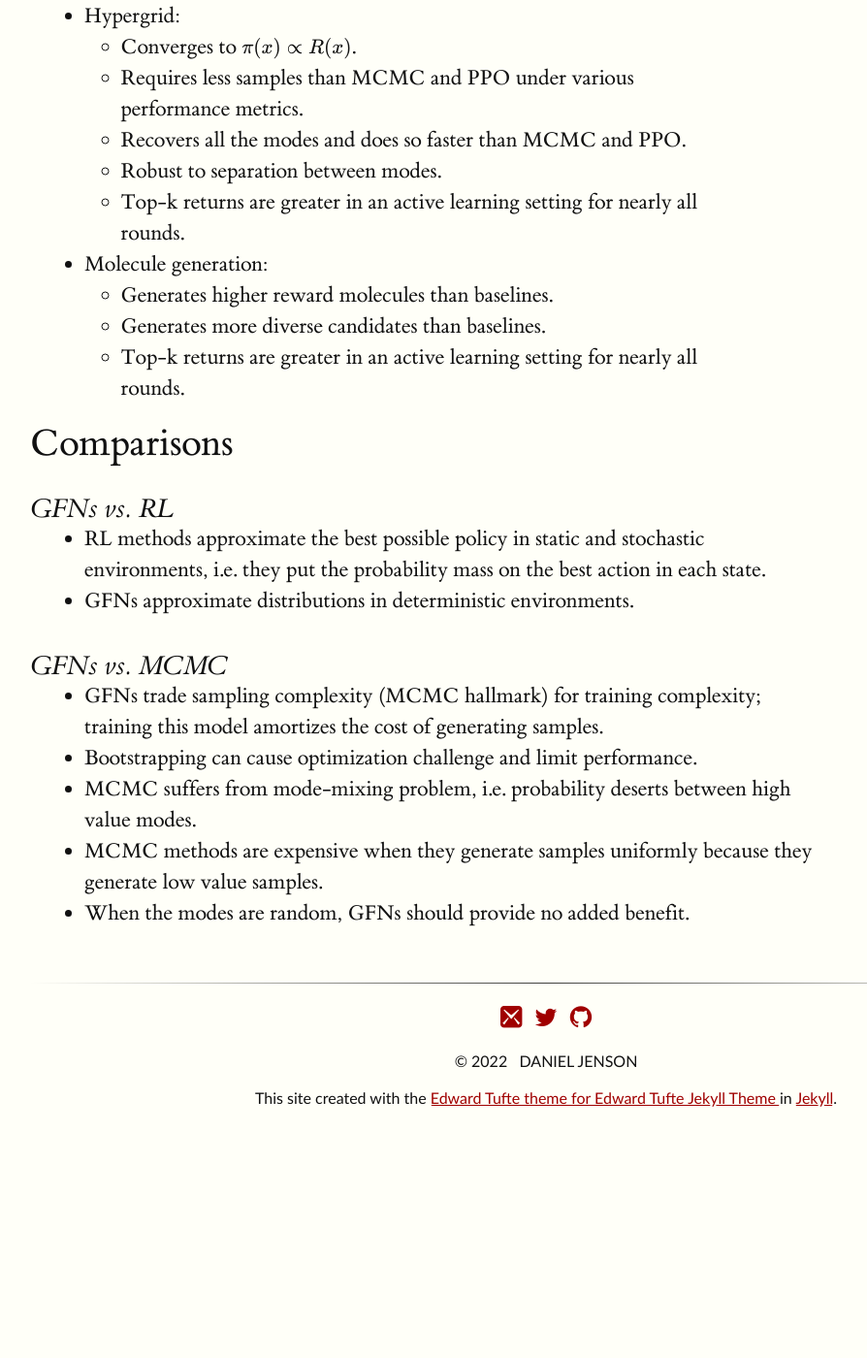
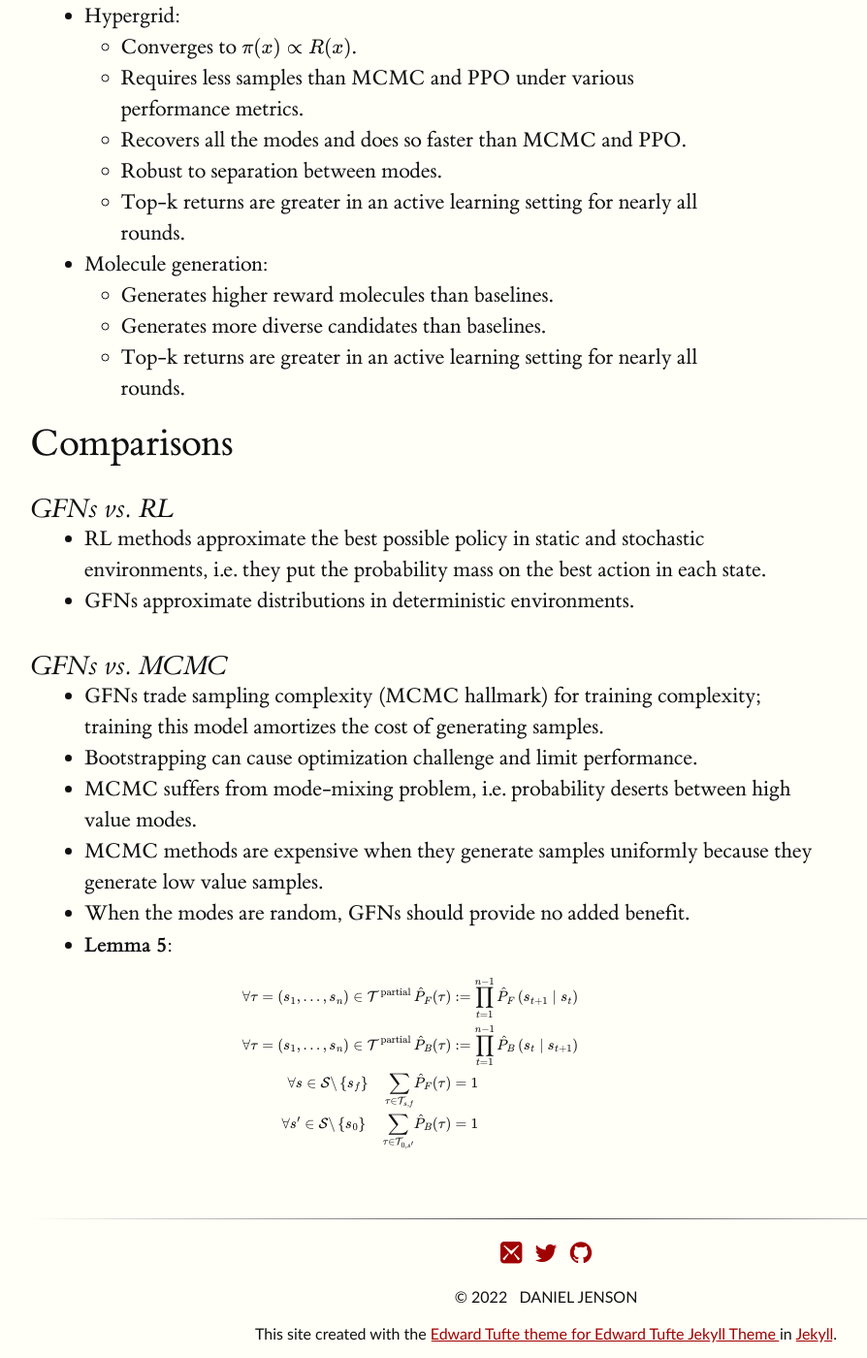
Before and after one commit to danjenson/et, a Jekyll site: the page built from notes.md, in a window 1280 px wide and 1400 px high, scrolled down 5850 px. Shown: the whole window at 97% size, without its empty margins (129-1023 px from the left). Built offline with Jekyll 4.4.1, drawn with Linux system fonts in a browser that asks for light colours; some web fonts are replaced; before the commit the page ends 7007 px from its top, so only the background shows below that.

Commit message:
centering mathjax, tweaks to notes on escaping underscores

```diff
--- a/assets/css/main.scss
+++ b/assets/css/main.scss
@@ -212,6 +212,7 @@
   line-height: 1.08888888888889;
 }
 
+.MathJax,
 p,
 pre,
 ol,
--- a/docs/assets/css/main.css
+++ b/docs/assets/css/main.css
@@ -180,7 +180,7 @@
 
 p .subtitle { font-style: italic; margin-top: 2.1777777777777778rem; margin-bottom: 2.1777777777777778rem; font-size: 1.8rem; display: block; line-height: 1.08888888888889; }
 
-p, pre, ol, ul { font-size: 1.4rem; max-width: 70%; }
+.MathJax, p, pre, ol, ul { font-size: 1.4rem; max-width: 70%; }
 
 p { padding-top: 1%; padding-bottom: 1%; }
 
--- a/docs/feed.xml
+++ b/docs/feed.xml
@@ -1,4 +1,4 @@
-<?xml version="1.0" encoding="utf-8"?><feed xmlns="http://www.w3.org/2005/Atom" ><generator uri="https://jekyllrb.com/" version="4.2.2">Jekyll</generator><link href="https://danjenson.github.io/et/feed.xml" rel="self" type="application/atom+xml" /><link href="https://danjenson.github.io/et/" rel="alternate" type="text/html" /><updated>2022-09-20T16:20:18-07:00</updated><id>https://danjenson.github.io/et/feed.xml</id><title type="html">Edward Tufte Jekyll Theme</title><subtitle>This is a sample Edward Tufte Jekyll Theme.</subtitle><author><name>Daniel Jenson</name></author><entry><title type="html">Welcome to Jekyll!</title><link href="https://danjenson.github.io/et/jekyll/update/2022/09/13/Hello-World.html" rel="alternate" type="text/html" title="Welcome to Jekyll!" /><published>2022-09-13T15:50:54-07:00</published><updated>2022-09-13T15:50:54-07:00</updated><id>https://danjenson.github.io/et/jekyll/update/2022/09/13/Hello-World</id><content type="html" xml:base="https://danjenson.github.io/et/jekyll/update/2022/09/13/Hello-World.html"><![CDATA[<p>You’ll find this post in your <code class="language-plaintext highlighter-rouge">_posts</code> directory. Go ahead and edit it and re-build the site to see your changes. You can rebuild the site in many different ways, but the most common way is to run <code class="language-plaintext highlighter-rouge">jekyll serve</code>, which launches a web server and auto-regenerates your site when a file is updated.</p>
+<?xml version="1.0" encoding="utf-8"?><feed xmlns="http://www.w3.org/2005/Atom" ><generator uri="https://jekyllrb.com/" version="4.2.2">Jekyll</generator><link href="https://danjenson.github.io/et/feed.xml" rel="self" type="application/atom+xml" /><link href="https://danjenson.github.io/et/" rel="alternate" type="text/html" /><updated>2022-09-20T19:17:59-07:00</updated><id>https://danjenson.github.io/et/feed.xml</id><title type="html">Edward Tufte Jekyll Theme</title><subtitle>This is a sample Edward Tufte Jekyll Theme.</subtitle><author><name>Daniel Jenson</name></author><entry><title type="html">Welcome to Jekyll!</title><link href="https://danjenson.github.io/et/jekyll/update/2022/09/13/Hello-World.html" rel="alternate" type="text/html" title="Welcome to Jekyll!" /><published>2022-09-13T15:50:54-07:00</published><updated>2022-09-13T15:50:54-07:00</updated><id>https://danjenson.github.io/et/jekyll/update/2022/09/13/Hello-World</id><content type="html" xml:base="https://danjenson.github.io/et/jekyll/update/2022/09/13/Hello-World.html"><![CDATA[<p>You’ll find this post in your <code class="language-plaintext highlighter-rouge">_posts</code> directory. Go ahead and edit it and re-build the site to see your changes. You can rebuild the site in many different ways, but the most common way is to run <code class="language-plaintext highlighter-rouge">jekyll serve</code>, which launches a web server and auto-regenerates your site when a file is updated.</p>
 
 <p>Jekyll requires blog post files to be named according to the following format:</p>
 
--- a/docs/index.html
+++ b/docs/index.html
@@ -109,8 +109,8 @@
 <p>Here are some quirks:</p>
 
 <ol>
-  <li>If subscripts aren’t rendering correctly in Mathjax, escape them with an
-underscore, e.g. <code class="language-plaintext highlighter-rouge">$\vec{a}\_i$</code> renders as $\vec{a}_i$.</li>
+  <li>In inline MathJax blocks, i.e. single <code class="language-plaintext highlighter-rouge">$</code> delimiters, escape subscripts,
+e.g. <code class="language-plaintext highlighter-rouge">$\vec{a}\_i$</code> renders as $\vec{a}_i$.</li>
 </ol>
 
 <p>The following Liquid tags become available if you copy the <code class="language-plaintext highlighter-rouge">_plugins</code> directory to your project:</p>
--- a/notes.md
+++ b/notes.md
@@ -242,3 +242,19 @@
 - MCMC methods are expensive when they generate samples uniformly because they
   generate low value samples.
 - When the modes are random, GFNs should provide no added benefit.
+- **Lemma 5**:
+
+$$
+\begin{aligned}
+\forall \tau=\left(s_1, \ldots, s_n\right) \in \mathcal{T}^{\text {partial }}
+& \hat{P}_F(\tau):=\prod_{t=1}^{n-1} \hat{P}_F\left(s_{t+1} \mid s_t\right) \\
+\forall \tau=\left(s_1, \ldots, s_n\right) \in \mathcal{T}^{\text {partial }}
+& \hat{P}_B(\tau):=\prod_{t=1}^{n-1} \hat{P}_B\left(s_t \mid s_{t+1}\right) \\
+\forall s \in \mathcal{S} \backslash\left\{s_f\right\} \quad \sum_{\tau \in
+\mathcal{T}_{s, f}}
+& \hat{P}_F(\tau)=1 \\
+\forall s^{\prime} \in \mathcal{S} \backslash\left\{s_0\right\} \quad
+\sum_{\tau \in \mathcal{T}_{0, s^{\prime}}}
+& \hat{P}_B(\tau)=1
+\end{aligned}
+$$
```
Also changed, not shown: docs/notes.html (+14 -0 lines), index.md (+2 -2 lines), 1 other file.
